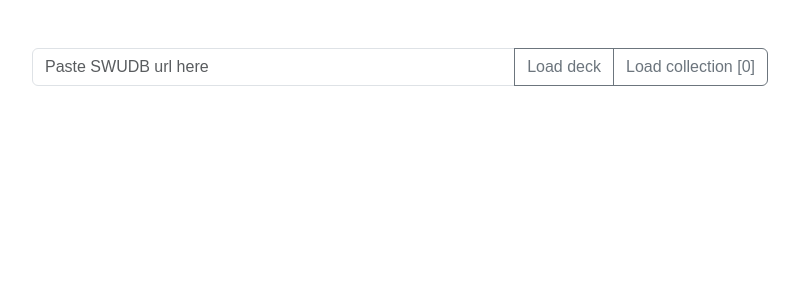
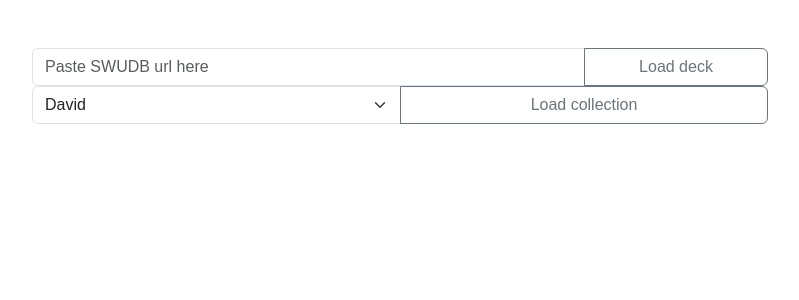
Before and after one commit to statukuo/swudb-deck-parser, a React (Create React App) app: page / in a window 1280 px wide. Shown: the top 300 px of the page, without its empty margins (240-1039 px from the left). Built offline with nearby package versions, Linux system fonts and the light colour scheme.

Commit message:
Add more people collection to the dropdown

```diff
--- a/src/App.js
+++ b/src/App.js
@@ -5,27 +5,40 @@ import CardPreview from "./card_preview/card_preview";
 import DeckData from "./deck_data/deck_data";
 import { useState } from 'react';
 import { useSelector } from 'react-redux';
+import Collection from './collection/collection';
 
 function App() {
   const [showCardPreview, setShowCardPreview] = useState(false);
   const [cardPreview, setCardPreview] = useState("");
+  const [cardPreviewCount, setCardPreviewCount] = useState(0);
+  const [cardPreviewCollectionCount, setCardPreviewCollectionCount] = useState(0);
 
   const isLoading = useSelector((state) => state.loading.active);
   const deckData = useSelector((state) => state.deck.data);
 
-  function openPreview(imagePath) {
+  function openPreview(imagePath, count, collectionCount) {
     setCardPreview("https://swudb.com/images" + imagePath.replace("~", ""));
+    setCardPreviewCount(count);
+    setCardPreviewCollectionCount(collectionCount);
+
+    console.log(cardPreviewCount, cardPreviewCollectionCount)
+
     setShowCardPreview(true);
   }
 
   return <main className="container-fluid">
     <div className="text-center pt-5">
-      <CardPreview show={showCardPreview} setShow={setShowCardPreview} cardImage={cardPreview} />
+      <CardPreview show={showCardPreview} setShow={setShowCardPreview} cardImage={cardPreview} count={cardPreviewCount} collectionCount={cardPreviewCollectionCount} />
       <Stack gap={3}>
         <Container>
           <Row className="justify-content-lg-center">
             <Col xs lg="8">
               <DeckSearch/>
+            </Col>
+          </Row>
+          <Row className="justify-content-lg-center">
+            <Col xs lg="8">
+              <Collection/>
             </Col>
           </Row>
         </Container>
--- a/src/card/card.js
+++ b/src/card/card.js
@@ -8,15 +8,15 @@ export default function Card({ openPreview, defaultImagePath, count, defaultRari
     const target = useRef(null);
     const [show, setShow] = useState(false);
 
-    const collectionCount = useSelector((state) => state.collection.cards.filter(({ Set, CardNumber }) => set === Set && parseInt(defaultCardNumber) === parseInt(CardNumber))[0]?.Count);
+    const collectionCount = useSelector((state) => state.collection.cards.filter(({ Set, CardNumber }) => set === Set && parseInt(defaultCardNumber) === parseInt(CardNumber))[0]?.Count || 0);
 
     const carStyle = {
-        color: "white",
-        backgroundColor: (nth % 2) === 0 ? "#18181b" : "#09090b"
+        color: "black",
+        backgroundColor: (nth % 2) === 0 ? "#C7C9CE" : "#E9EAEC"
     };
 
     return (
-        <Row onClick={() => openPreview(defaultImagePath)} style={carStyle} className="pt-2 pb-2">
+        <Row onClick={() => openPreview(defaultImagePath, count, collectionCount)} style={carStyle} className="pt-2 pb-2">
             <Overlay target={target.current} show={show} placement="right">
                 {({
                     placement: _placement,
@@ -42,11 +42,11 @@ export default function Card({ openPreview, defaultImagePath, count, defaultRari
                 )}
             </Overlay>
 
-            <Col xs="1" style={{ color: collectionCount >= count ? "white" : "red" }} ref={target} onMouseEnter={() => collectionCount < count && setShow(true)} onMouseLeave={() => collectionCount < count && setShow(false)}>{count}x</Col>
-            <Col xs="2"><Rarity rarityNumber={defaultRarity} /></Col>
-            <Col xs="6" className="text-start">{cardName}</Col>
-            <Col xs="2">{aspects.map((aspect, idx) => <Aspect key={idx} aspectNumber={aspect} />)}</Col>
-            <Col xs="1">#{defaultCardNumber}</Col>
+            <Col className="p-0" xs="1" style={{ color: collectionCount >= count ? "black" : "red" }} ref={target} onMouseEnter={() => collectionCount < count && setShow(true)} onMouseLeave={() => collectionCount < count && setShow(false)}>{count}x</Col>
+            <Col className="p-0" xs="1"><Rarity rarityNumber={defaultRarity} /></Col>
+            <Col className="p-0" xs="2">#{defaultCardNumber}</Col>
+            <Col className="p-0 text-start" xs="6">{cardName}</Col>
+            <Col className="p-0" xs="2">{aspects.map((aspect, idx) => <Aspect key={idx} aspectNumber={aspect} />)}</Col>
         </Row>
     );
 }
--- a/src/card_preview/card_preview.js
+++ b/src/card_preview/card_preview.js
@@ -1,8 +1,8 @@
 
 import React from 'react';
-import { Image, Modal } from 'react-bootstrap';
+import { Col, Image, Modal, Row } from 'react-bootstrap';
 
-export default function CardPreview({ show, setShow, cardImage }) {
+export default function CardPreview({ show, setShow, cardImage, collectionCount, count }) {
   const handleClose = () => setShow(false);
 
   return (
@@ -12,6 +12,16 @@ export default function CardPreview({ show, setShow, cardImage }) {
       </Modal.Header>
       <Modal.Body>
         <Image src={cardImage} fluid />
+        <Row className='pt-3'>
+          <Col xs={12}>
+            {count > collectionCount &&
+              <p class="text-center">You need {count} for the deck but you have {collectionCount}</p>
+            }
+            {count <= collectionCount &&
+              <p class="text-center">You need {count} for the deck</p>
+            }
+          </Col>
+        </Row>
       </Modal.Body>
     </Modal>
   );
--- a/src/collection/collection.js
+++ b/src/collection/collection.js
@@ -1,27 +1,54 @@
-import React from 'react';
+import React, { useState } from 'react';
 import { Button, Form, InputGroup } from 'react-bootstrap';
 import { CsvToJson } from '../utils/csvToJson';
 import { importCollection } from '../store/collectionSlice';
 import { useDispatch, useSelector } from 'react-redux';
 import { startLoading, stopLoading } from '../store/loadingSlice';
 
-const DAVID_COLLECTION = "https://docs.google.com/spreadsheets/d/e/2PACX-1vTh2Fguu9bSVgrNiAU6z48wLvT9EhlR8Mj5-Bn2If_89gu29m6QpbfQwX2_BIPQZmA4gLW1bpFpRHtW/pub?gid=715234036&single=true&output=csv";
+const COLLECTIONS = {
+    DAVID_COLLECTION: "https://docs.google.com/spreadsheets/d/e/2PACX-1vTh2Fguu9bSVgrNiAU6z48wLvT9EhlR8Mj5-Bn2If_89gu29m6QpbfQwX2_BIPQZmA4gLW1bpFpRHtW/pub?gid=715234036&single=true&output=csv",
+    TANIA_COLLECTION: "https://docs.google.com/spreadsheets/d/e/2PACX-1vTh2Fguu9bSVgrNiAU6z48wLvT9EhlR8Mj5-Bn2If_89gu29m6QpbfQwX2_BIPQZmA4gLW1bpFpRHtW/pub?gid=1932494147&single=true&output=csv",
+    JORGE_COLLECTION: "https://docs.google.com/spreadsheets/d/e/2PACX-1vTh2Fguu9bSVgrNiAU6z48wLvT9EhlR8Mj5-Bn2If_89gu29m6QpbfQwX2_BIPQZmA4gLW1bpFpRHtW/pub?gid=1505692655&single=true&output=csv",
+    AITOR_COLLECTION: "https://docs.google.com/spreadsheets/d/e/2PACX-1vTh2Fguu9bSVgrNiAU6z48wLvT9EhlR8Mj5-Bn2If_89gu29m6QpbfQwX2_BIPQZmA4gLW1bpFpRHtW/pub?gid=1416619649&single=true&output=csv",
+    ISA_COLLECTION: "https://docs.google.com/spreadsheets/d/e/2PACX-1vTh2Fguu9bSVgrNiAU6z48wLvT9EhlR8Mj5-Bn2If_89gu29m6QpbfQwX2_BIPQZmA4gLW1bpFpRHtW/pub?gid=555896031&single=true&output=csv"
+};
 
 export default function Collection() {
     const collectionCount = useSelector((state) => state.collection.cards.length)
     const dispatch = useDispatch()
+    const [user, setUser] = useState("DAVID_COLLECTION");
 
     async function parseCSVFile() {
         dispatch(startLoading());
-        const response = await fetch(DAVID_COLLECTION);
+        const response = await fetch(COLLECTIONS[user]);
 
         dispatch(importCollection(CsvToJson(await response.text())))
 
         dispatch(stopLoading());
     }
 
+    const buttonStyle = {
+        width: "50%"
+    }
+
 
     return (
-        <Button variant="outline-secondary" onClick={() => parseCSVFile()}>Load collection [{collectionCount}]</Button>
+        <Form class="pt-2">
+            <InputGroup>
+                <Form.Select aria-label="Default select example" onChange={({ target }) => setUser(target.value)}>
+                    <option value="DAVID_COLLECTION">David</option>
+                    <option value="TANIA_COLLECTION">Tania</option>
+                    <option value="JORGE_COLLECTION">Jorge</option>
+                    <option value="AITOR_COLLECTION">Aitor</option>
+                    <option value="ISA_COLLECTION">Isa</option>
+                </Form.Select>
+                {!!collectionCount &&
+                    <Button style={buttonStyle} variant="outline-secondary" onClick={() => parseCSVFile()}>Unique cards loaded [{collectionCount}]</Button>
+                }
+                {!collectionCount &&
+                    <Button style={buttonStyle} variant="outline-secondary" onClick={() => parseCSVFile()}>Load collection</Button>
+                }
+            </InputGroup>
+        </Form>
     );
 }
--- a/src/deck_search/deck_search.js
+++ b/src/deck_search/deck_search.js
@@ -3,7 +3,6 @@ import { Button, Form, InputGroup } from 'react-bootstrap';
 import { useDispatch } from 'react-redux';
 import { startLoading, stopLoading } from '../store/loadingSlice';
 import { loadDeckData } from '../store/deckSlice';
-import Collection from '../collection/collection';
 
 
 export default function DeckSearch() {
@@ -68,12 +67,15 @@ export default function DeckSearch() {
         dispatch(loadDeckData({ ...data, deckSets, sideBoardSets }));
     }
 
+    const buttonStyle = {
+        width: "25%"
+    }
+
     return (
         <Form>
             <InputGroup>
                 <Form.Control type="search" placeholder="Paste SWUDB url here" onChange={(t) => setSearchUrl(t.target.value)} />
-                <Button variant="outline-secondary" onClick={() => searchDeck(searchUrl)}>Load deck</Button>
-                <Collection />
+                <Button style={buttonStyle} variant="outline-secondary" onClick={() => searchDeck(searchUrl)}>Load deck</Button>
             </InputGroup>
         </Form>
     );
```
Also changed, not shown: src/deck_data/deck_data.js (+52 -30 lines).
